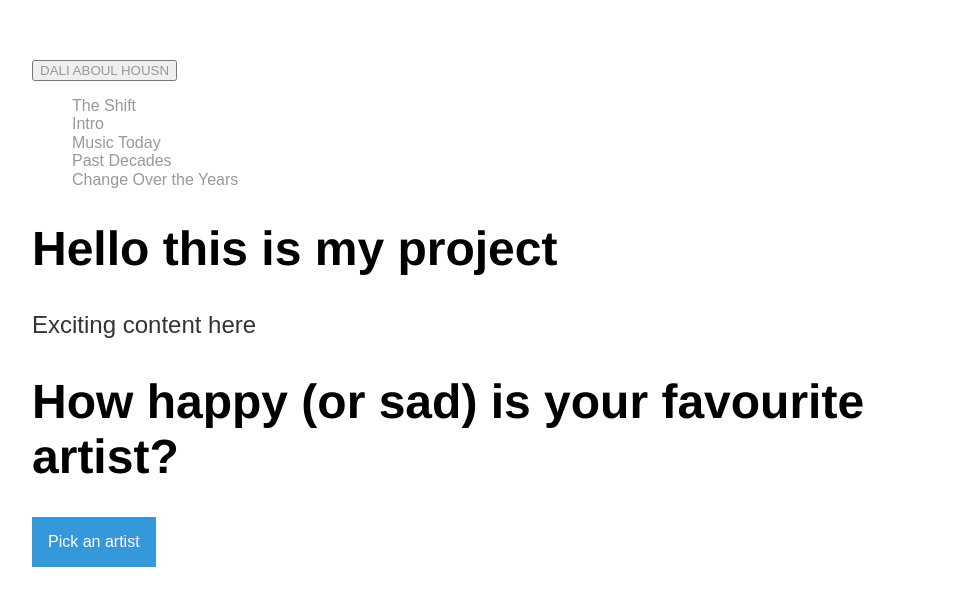
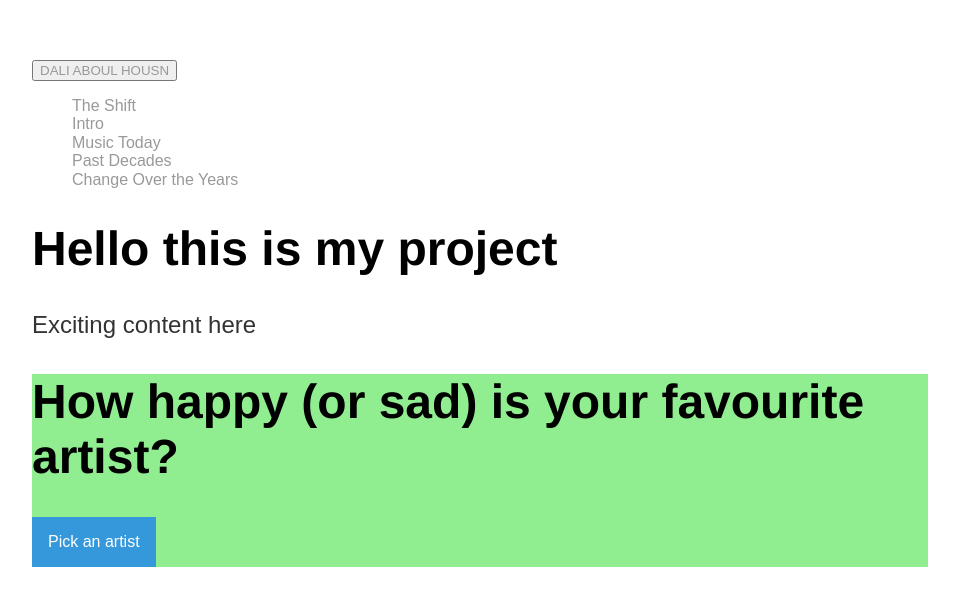
Before and after one commit to ah-dali/ah-dali.github.io, a Jekyll site: the page built from index.html, in a window 1280 px wide. Shown: the top 606 px of the page, without its empty margins (160-1119 px from the left). Built offline with Jekyll 4.4.1, drawn with Linux system fonts in a browser that asks for light colours.

Commit message:
Update main.css

```diff
--- a/css/main.css
+++ b/css/main.css
@@ -49,8 +49,8 @@ p {
 
 .jumbotron {
   border-style: solid 50px;
-  border-color: light blue;
-  background-color: light blue;
+  border-color: lightgreen;
+  background-color: lightgreen;
 }
 
 /* Dropdown Button */
@@ -81,6 +81,8 @@ p {
     position: absolute;
     background-color: #f1f1f1;
     min-width: 160px;
+    max-height: 250px;
+    overflow: scroll;
     box-shadow: 0px 8px 16px 0px rgba(0,0,0,0.2);
     z-index: 1;
 }
@@ -91,8 +93,6 @@ p {
     padding: 12px 16px;
     text-decoration: none;
     display: block;
-    max-height: 250px;
-    overflow: scroll;
 }
 
 .dropdown a:hover {background-color: #ddd}
```
